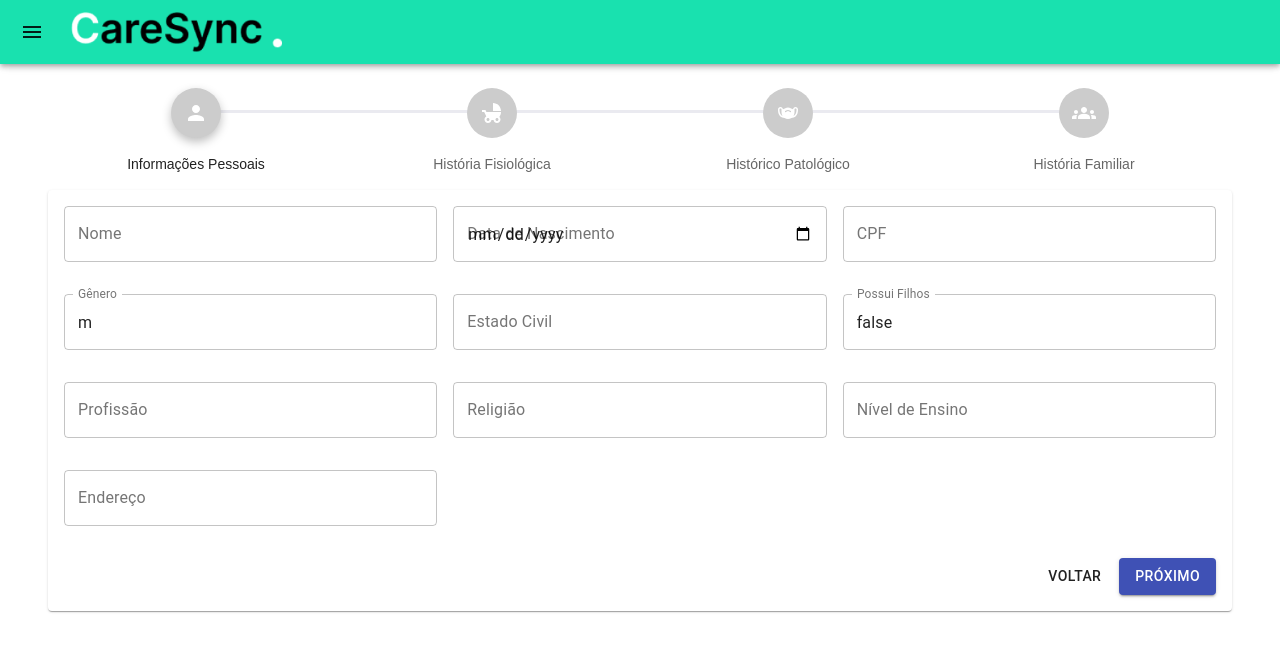
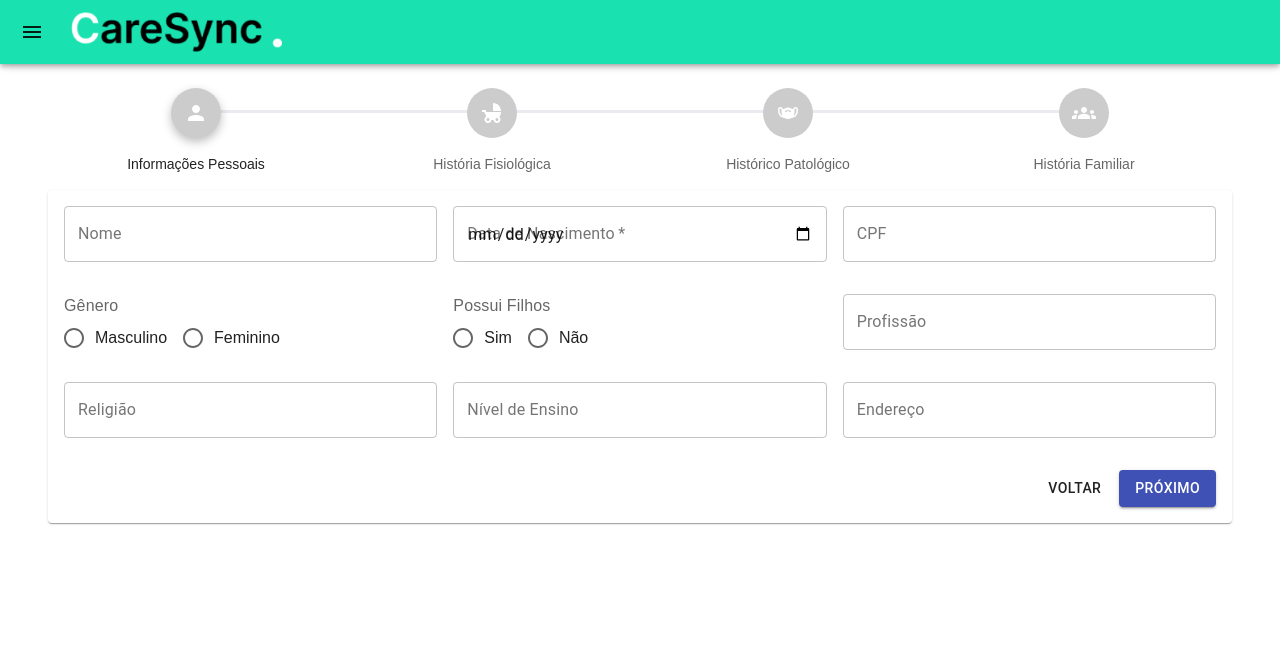
Before and after one commit to DeboraBorgesDev/careSync, a React (Create React App) app: page /paciente/novo in a window 1280 px wide. Shown: the top 652 px of the page. Built offline with nearby package versions, Linux system fonts and the light colour scheme.

Commit message:
mudança no formulário de informações pessoais

```diff
--- a/package.json
+++ b/package.json
@@ -3,14 +3,18 @@
   "version": "0.1.0",
   "private": true,
   "dependencies": {
+    "@date-io/date-fns": "^3.0.0",
+    "@date-io/luxon": "^3.0.0",
     "@emotion/react": "^11.11.4",
     "@emotion/styled": "^11.11.5",
     "@fontsource/roboto": "^5.0.13",
     "@material-ui/core": "^4.12.4",
     "@material-ui/icons": "^4.11.3",
+    "@material-ui/pickers": "^3.3.11",
     "@mui/icons-material": "^5.15.18",
     "@mui/material": "^5.15.18",
     "@mui/styles": "^5.15.18",
+    "@mui/x-date-pickers": "^7.7.0",
     "@testing-library/jest-dom": "^5.14.1",
     "@testing-library/react": "^13.0.0",
     "@testing-library/user-event": "^13.2.1",
@@ -21,6 +25,8 @@
     "@types/react-input-mask": "^3.0.5",
     "axios": "^1.7.2",
     "classnames": "^2.5.1",
+    "date-fns": "^3.6.0",
+    "dayjs": "^1.11.11",
     "formik": "^2.4.6",
     "react": "^18.3.1",
     "react-dom": "^18.3.1",
--- a/src/componenets/forms/paciente/informacoes/container.tsx
+++ b/src/componenets/forms/paciente/informacoes/container.tsx
@@ -5,7 +5,7 @@ import useStyles from './styles';
 
 export interface FormValues {
     name: string;
-    dataNacimento: string;
+    dataNacimento: Date | null;
     cpf: string;
     genero: string;
     estadoCivil: string;
@@ -28,7 +28,7 @@ export interface FormValues {
         <Formik<FormValues>
           initialValues={{
             name: '',
-            dataNacimento: '',
+            dataNacimento: null,
             cpf: '',
             genero: 'm',
             estadoCivil: '',
--- a/src/componenets/forms/paciente/informacoes/index.tsx
+++ b/src/componenets/forms/paciente/informacoes/index.tsx
@@ -1,19 +1,16 @@
-import { Grid } from "@mui/material";
-import useStyles from "./styles";
-import { FormikProps } from "formik";
-import { FormValues } from "./container";
-import TextInput from "../../../inputs/text-input";
-
+import React from 'react';
+import { Grid, FormControl, FormLabel, RadioGroup, FormControlLabel, Radio } from '@mui/material';
+import { FormikProps } from 'formik';
+import { FormValues } from './container';
+import TextInput from '../../../inputs/text-input';
+import useStyles from './styles';
 
 interface InformacoesPessoaisProps {
-    fprops: FormikProps<FormValues>;
-  }
+  fprops: FormikProps<FormValues>;
+}
 
-
-  const InformacoesPessoais: React.FC<InformacoesPessoaisProps> = ({ fprops }) => {
-
+const InformacoesPessoais: React.FC<InformacoesPessoaisProps> = ({ fprops }) => {
   const classes = useStyles();
-
 
   return (
     <Grid container spacing={2}>
@@ -29,12 +26,16 @@ interface InformacoesPessoaisProps {
       </Grid>
       <Grid item xs={12} sm={4}>
         <TextInput
+          type="date"
           label="Data de Nascimento"
-          type="date"
           fprops={fprops}
           fkey="dataNacimento"
           fullWidth
           disabled={false}
+          required
+          disablePast
+          inputVariant="outlined"
+          ampm
         />
       </Grid>
       <Grid item xs={12} sm={4}>
@@ -44,38 +45,40 @@ interface InformacoesPessoaisProps {
           fprops={fprops}
           fkey="cpf"
           fullWidth
+          placeholder="999.999.999-99"
+          mask="999.999.999-99"
           disabled={false}
         />
       </Grid>
       <Grid item xs={12} sm={4}>
-        <TextInput
-          label="Gênero"
-          type="text"
-          fprops={fprops}
-          fkey="genero"
-          fullWidth
-          disabled={false}
-        />
+        <FormControl component="fieldset" className={classes.formControl}>
+          <FormLabel component="legend">Gênero</FormLabel>
+          <RadioGroup
+            row
+            aria-label="gênero"
+            name="genero"
+            value={fprops.values.genero}
+            onChange={(e) => fprops.setFieldValue('genero', e.target.value)}
+          >
+            <FormControlLabel value="masculino" control={<Radio />} label="Masculino" />
+            <FormControlLabel value="feminino" control={<Radio />} label="Feminino" />
+          </RadioGroup>
+        </FormControl>
       </Grid>
       <Grid item xs={12} sm={4}>
-        <TextInput
-          label="Estado Civil"
-          type="text"
-          fprops={fprops}
-          fkey="estadoCivil"
-          fullWidth
-          disabled={false}
-        />
-      </Grid>
-      <Grid item xs={12} sm={4}>
-        <TextInput
-          label="Possui Filhos"
-          type="text"
-          fprops={fprops}
-          fkey="possuiFilhos"
-          fullWidth
-          disabled={false}
-        />
+        <FormControl component="fieldset" className={classes.formControl}>
+          <FormLabel component="legend">Possui Filhos</FormLabel>
+          <RadioGroup
+            row
+            aria-label="possuiFilhos"
+            name="possuiFilhos"
+            value={fprops.values.possuiFilhos}
+            onChange={(e) => fprops.setFieldValue('possuiFilhos', e.target.value)}
+          >
+            <FormControlLabel value="sim" control={<Radio />} label="Sim" />
+            <FormControlLabel value="nao" control={<Radio />} label="Não" />
+          </RadioGroup>
+        </FormControl>
       </Grid>
       <Grid item xs={12} sm={4}>
         <TextInput
--- a/src/componenets/forms/paciente/informacoes/styles.ts
+++ b/src/componenets/forms/paciente/informacoes/styles.ts
@@ -9,6 +9,11 @@ const useStyles = makeStyles((theme: Theme) =>
       padding: theme.spacing(2),
       marginTop: theme.spacing(2)
     },
+    formControl: {
+      margin: theme.spacing(1),
+      minWidth: 120,
+      fullWidth: true,
+    },
   })
 );
 
```
Also changed, not shown: 1 other file (tests, documents, lock files or other folders).
